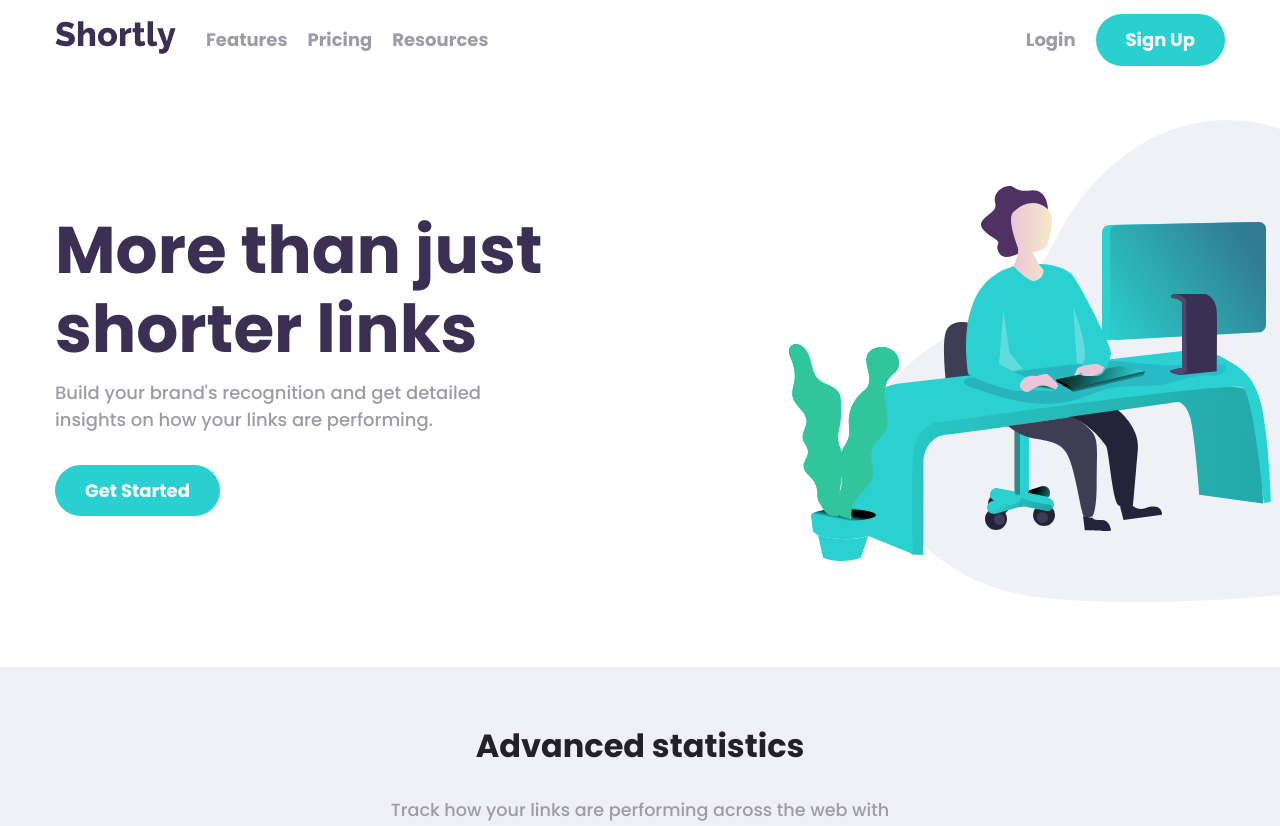
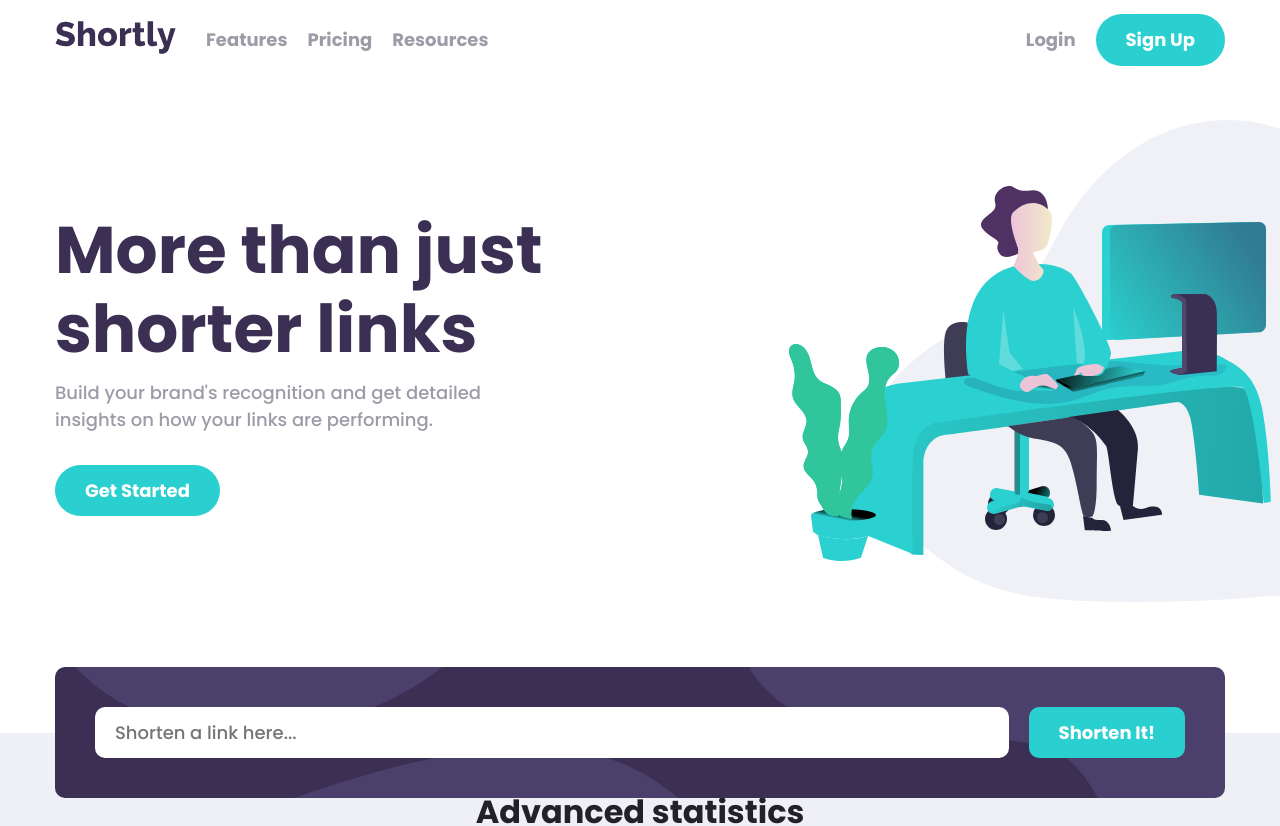
Before and after one commit to PirskiyMI/URL-shortening, a React (Vite) app: page / in a window 1280 px wide. Shown: the top 826 px of the page. Built offline with nearby package versions, Linux system fonts and the light colour scheme.

Commit message:
Create Form component

```diff
--- a/src/App.tsx
+++ b/src/App.tsx
@@ -3,6 +3,7 @@ import { Hero } from './components/Hero/Hero';
 import { Stat } from './components/Stat/Stat';
 import { CallToAction } from './components/CallToAction/CallToAction';
 import { Footer } from './components/Footer/Footer';
+import { Form } from './components/Form/Form';
 
 function App() {
    return (
@@ -10,6 +11,7 @@ function App() {
          <Header />
          <main>
             <Hero />
+            <Form />
             <Stat />
             <CallToAction />
          </main>
--- a/src/components/Button/Button.module.scss
+++ b/src/components/Button/Button.module.scss
@@ -4,7 +4,6 @@
    text-transform: capitalize;
    color: white;
    background-color: var(--color-primary-cyan);
-   border-radius: 30px;
    transition: opacity ease .2s;
    &:hover {
       opacity: 0.6;
--- a/src/components/Button/Button.tsx
+++ b/src/components/Button/Button.tsx
@@ -1,9 +1,13 @@
 import styles from './Button.module.scss';
 import { ButtonProps } from './types';
 
-export const Button = ({ children, onClick }: ButtonProps) => {
+export const Button = ({ type, children, onClick, radius = 30 }: ButtonProps) => {
    return (
-      <button type="button" className={styles.button} onClick={onClick}>
+      <button
+         type={type}
+         className={styles.button}
+         onClick={onClick}
+         style={{ borderRadius: `${radius}px` }}>
          {children}
       </button>
    );
--- a/src/components/Button/types.ts
+++ b/src/components/Button/types.ts
@@ -1,4 +1,6 @@
 export interface ButtonProps {
+   type: 'button' | 'submit' | 'reset';
+   radius: number;
    onClick?: () => void;
    children: React.ReactNode;
 }
--- /dev/null
+++ b/src/components/Form/Form.tsx
@@ -0,0 +1,21 @@
+import { Button } from '../Button/Button';
+import styles from './styles/Form.module.scss';
+
+export const Form = () => {
+   return (
+      <section className={styles.form}>
+         <div className={`${styles.form_container} _container`}>
+            <form className={styles.form_body}>
+               <input
+                  type="text"
+                  className={styles.form_input}
+                  placeholder="Shorten a link here..."
+               />
+               <Button radius={10} type="submit">
+                  shorten it!
+               </Button>
+            </form>
+         </div>
+      </section>
+   );
+};
--- /dev/null
+++ b/src/components/Form/styles/Form.module.scss
@@ -0,0 +1,22 @@
+.form {
+   margin-bottom: -65px;
+   &_container {
+      position: relative;
+      z-index: 1;
+   }
+   &_body {
+      padding: 40px;
+      display: flex;
+      gap: 20px;
+      background: var(--color-primary-violet) url(./../../../assets/images/bg-boost-desktop.svg)
+         no-repeat center / cover;
+      border-radius: 10px;
+   }
+   &_input {
+      padding: 0 20px;
+      display: flex;
+      align-items: center;
+      flex: 1 1 auto;
+      border-radius: 10px;
+   }
+}
--- a/src/index.css
+++ b/src/index.css
@@ -31,6 +31,14 @@ p,h1,h2,h3,h4,h5,h6 {
    line-height: inherit;
 }
 
+input {
+   border: none;
+   outline: none;
+   font-size: inherit;
+   font-weight: inherit;
+   font-family: inherit;
+}
+
 :root {
    /* Colors */
    --color-primary-cyan: hsl(180, 66%, 49%);
@@ -55,8 +63,13 @@ body {
    font-weight: var(--fw-normal);
    line-height: 120%;
    width: 100vw;
+   min-width: 320px;
    min-height: 100vh;
    overflow-x: hidden;
+}
+
+body::-webkit-scrollbar {
+   display: none;
 }
 
 ._container {
```
